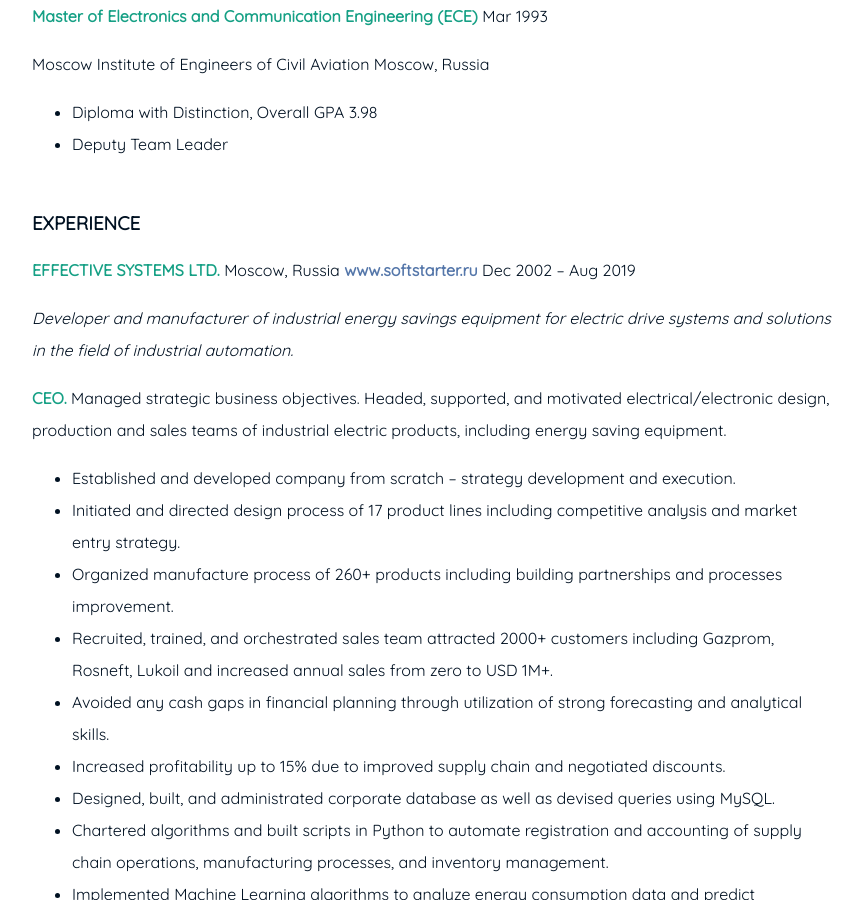
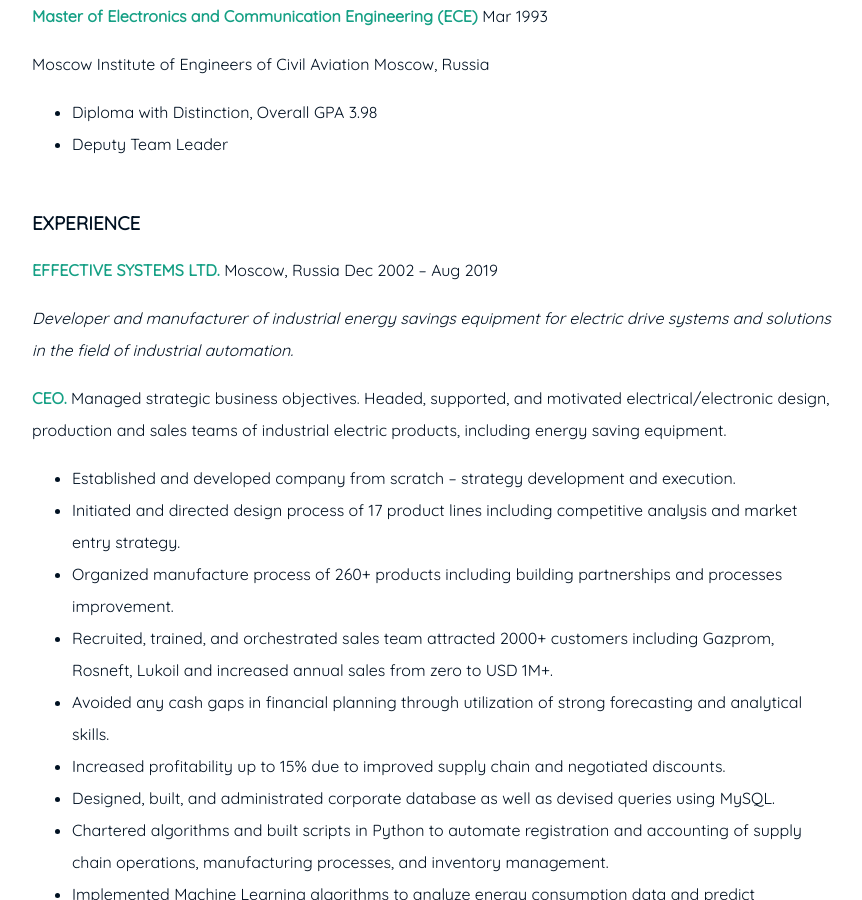
Before and after one commit to alexyushkin/alexyushkin.github.io, a Jekyll site: the page built from resume.md, in a window 1280 px wide and 900 px high, scrolled down 1057 px. Shown: the whole window, without its empty margins (208-1070 px from the left). Built offline with Jekyll 4.4.1, drawn with Linux system fonts in a browser that asks for light colours.

Commit message:
Update resume.md

```diff
--- a/resume.md
+++ b/resume.md
@@ -45,7 +45,7 @@ Moscow Institute of Engineers of Civil Aviation   Moscow, Russia
 
 ### EXPERIENCE
 
-**EFFECTIVE SYSTEMS LTD.** Moscow, Russia [www.softstarter.ru](http://www.softstarter.ru/)   Dec 2002 – Aug 2019
+**EFFECTIVE SYSTEMS LTD.** Moscow, Russia   Dec 2002 – Aug 2019
 
 _Developer and manufacturer of industrial energy savings equipment for electric drive systems and solutions in the field of industrial automation._
 
```
